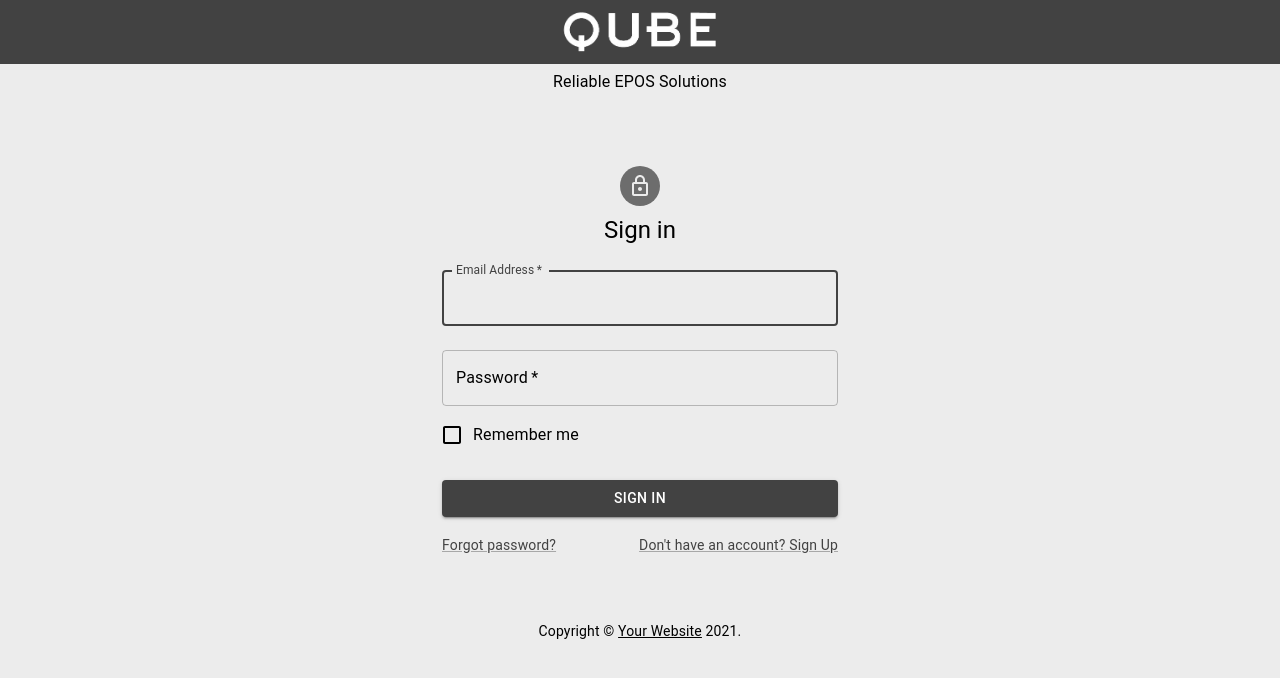
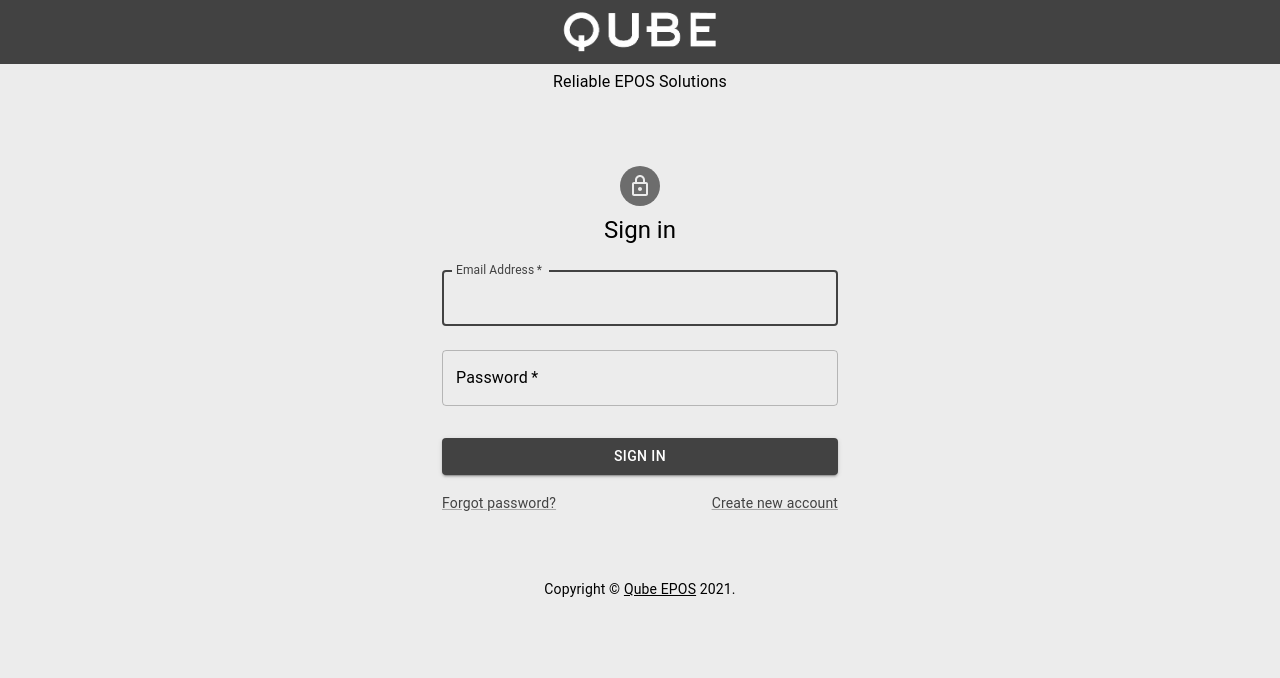
Before and after one commit to aaronzor/epos-questionnaire-mern, a React (Create React App) app in the folder frontend/: page /login in a window 1280 px wide. Shown: the top 678 px of the page. Built offline with nearby package versions, Linux system fonts and the light colour scheme.

Commit message:
Sign in form tidy up

```diff
--- a/frontend/src/components/Copyright.js
+++ b/frontend/src/components/Copyright.js
@@ -10,8 +10,8 @@ const Copyright = (props) => {
             {...props}
         >
             {'Copyright © '}
-            <Link color='inherit' href='https://mui.com/'>
-                Your Website
+            <Link color='inherit' href='https://www.qube-epos.co.uk/'>
+                Qube EPOS
             </Link>{' '}
             {new Date().getFullYear()}
             {'.'}
--- a/frontend/src/components/SignInForm.js
+++ b/frontend/src/components/SignInForm.js
@@ -20,7 +20,7 @@ import Copyright from './Copyright';
 
 const SignInForm = (props) => {
     const { credentials, setCredentials } = useContext(CredentialsContext);
-    const { loggedIn, setLoggedIn } = useContext(LoggedInContext);
+    const { setLoggedIn } = useContext(LoggedInContext);
 
     const handleCredentials = (event) => {
         const { name, value } = event.target;
@@ -85,10 +85,7 @@ const SignInForm = (props) => {
                         autoComplete='current-password'
                         onChange={handleCredentials}
                     />
-                    <FormControlLabel
-                        control={<Checkbox value='remember' color='primary' />}
-                        label='Remember me'
-                    />
+
                     <Button
                         type='submit'
                         fullWidth
@@ -105,7 +102,7 @@ const SignInForm = (props) => {
                         </Grid>
                         <Grid item>
                             <Link href='#' variant='body2'>
-                                {"Don't have an account? Sign Up"}
+                                {'Create new account'}
                             </Link>
                         </Grid>
                     </Grid>
```
